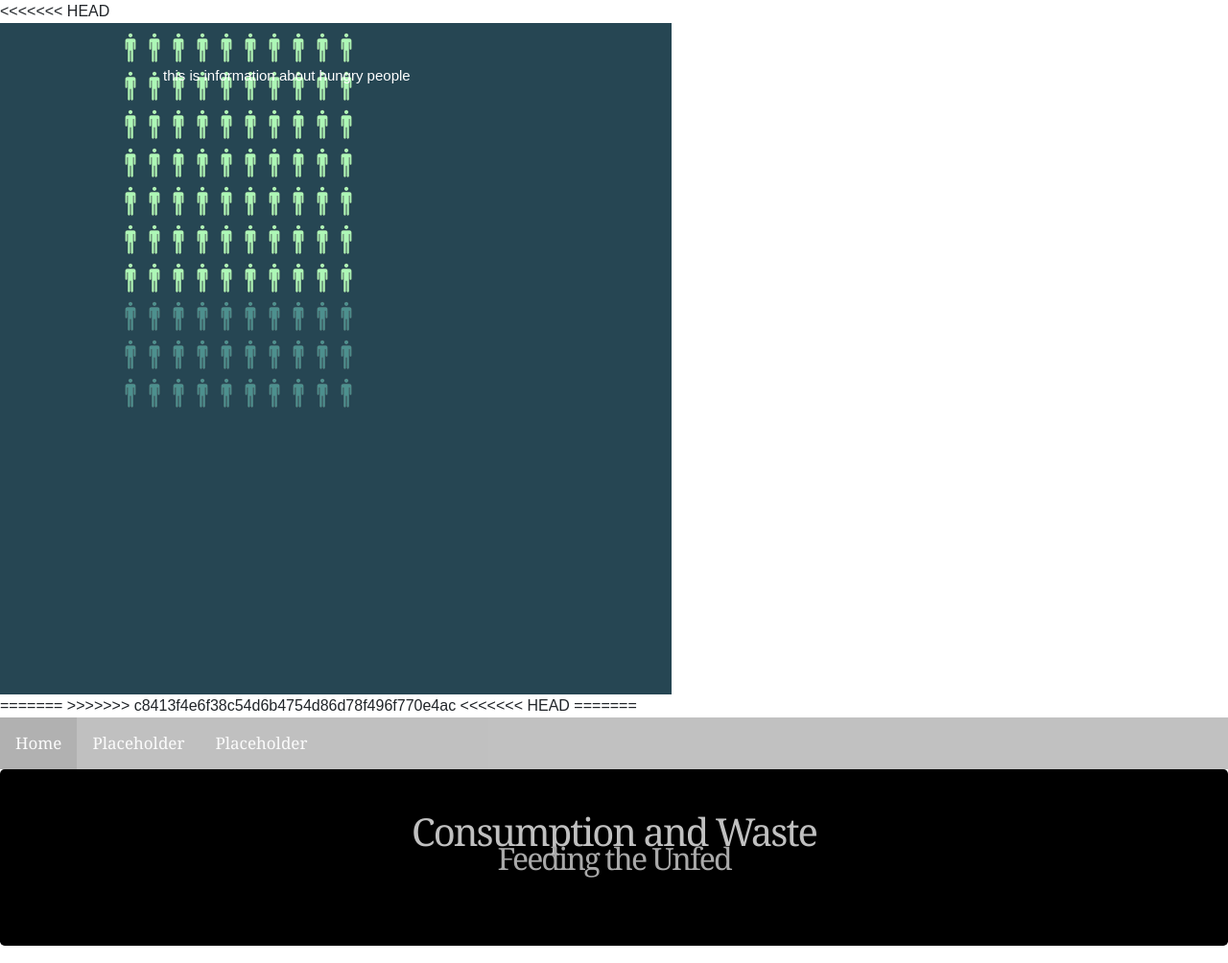
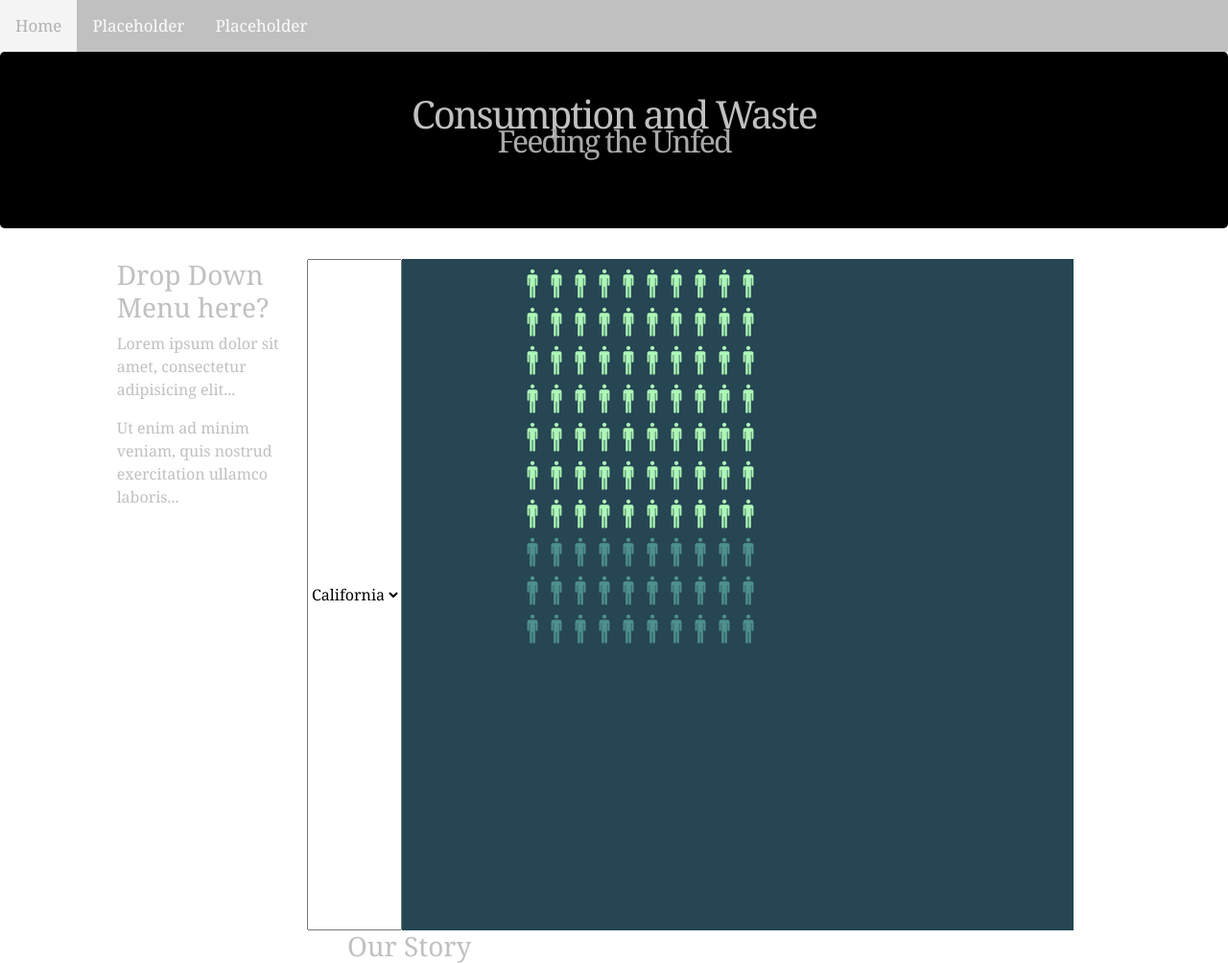
Before and after one commit to darrensagucio/project-2, a Flask app: page / in a window 1280 px wide. Shown: the top 1004 px of the page at 96% size. Run offline with Flask 2, Linux system fonts and the light colour scheme; some libraries are stand-ins or nearby versions.

Commit message:
kinda getting dropdown to work

```diff
--- /dev/null
+++ b/static/data/dummy_data.json
@@ -0,0 +1,4 @@
+{
+    "states":["California","Texas","Florida","Maine"],
+    "hunger":[{"California":90, "Texas":80, "Florida":70, "Maine":60}]
+}
--- a/static/js/graph3.js
+++ b/static/js/graph3.js
@@ -1,7 +1,24 @@
 var drawGraph = function(){
 
+	var dropMenu = d3.select("#selDataset")
+
+    d3.json("../static/data/dummy_data.json").then((data) => {
+        console.log(data)
+		var locations = d3.values(data.states)
+		console.log(locations)
+        locations.forEach((place) => {
+			console.log(place)
+            dropMenu
+            .append("option")
+            .text(place)
+            .property("value", place);
+        });
+		console.log()
+	})
+
+
 	//number of icons to color in to visualize percent
-	var percentNumber = 92;
+	var percentNumber = 100;
 
 	//variables for the font family, and some colors
 	var fontFamily = "helvetica";
@@ -69,19 +86,35 @@ var drawGraph = function(){
 
     d3.selectAll("#hunger_icon")
         .attr("transform","scale(0.05)")
-        .attr("stroke","red")
-
-    var test = container.append('text').text("this is information about hungry people")
-                    .attr('id','text_info')
-                    .attr("font-size","15px")
-                    .attr('x',50)
-                    .attr('y',50)
-                    .style('fill','white')
 
 
 
 
-
+    //this was a text box test while experimenting with colors of people
+    // var test = container.append('text').text("this is information about hungry people")
+    //                 .attr('id','text_info')
+    //                 .attr("font-size","15px")
+    //                 .attr('x',50)
+    //                 .attr('y',50)
+    //                 .style('fill','white')
 
 }
+
+function updateChart(selection) {
+	d3.json("../static/data/dummy_data.json").then(d => {
+		console.log(selection)
+		console.log(d3.keys(d.hunger[0]))
+		hunger_data = d.hunger[0]
+		console.log(hunger_data)
+		console.log(hunger_data.filter(d3.keys(hunger_data) === selection))
+		//container.selectAll("use")
+		//	.data(d.selection)
+	})
+
+}
+
+function optionChanged(dropSel){
+	updateChart(dropSel)
+}
+
 drawGraph()
--- a/templates/index.html
+++ b/templates/index.html
@@ -6,17 +6,13 @@
 		<title>Consumption and Waste: Feeding the Unfed</title>
 
 		<!-- bootstrap -->
-<<<<<<< HEAD
 
 		<!-- css file -->
 		<!-- <link rel="stylesheet" type="text/css" href="[ENTER CSS FILE HERE]"> -->
 
 		</head>
 		<body>
-			<div class = "graph">
 
-			</div>
-=======
 		<link rel="stylesheet" href="https://stackpath.bootstrapcdn.com/bootstrap/4.3.1/css/bootstrap.min.css"
   		integrity="sha384-ggOyR0iXCbMQv3Xipma34MD+dH/1fQ784/j6cY/iJTQUOhcWr7x9JvoRxT2MZw1T" crossorigin="anonymous">
   		<script src="https://code.jquery.com/jquery-3.3.1.slim.min.js" integrity="sha384-q8i/X+965DzO0rT7abK41JStQIAqVgRVzpbzo5smXKp4YfRvH+8abtTE1Pi6jizo" crossorigin="anonymous"></script>
@@ -24,13 +20,8 @@
   		<script src="https://stackpath.bootstrapcdn.com/bootstrap/4.3.1/js/bootstrap.min.js" integrity="sha384-JjSmVgyd0p3pXB1rRibZUAYoIIy6OrQ6VrjIEaFf/nJGzIxFDsf4x0xIM+B07jRM" crossorigin="anonymous"></script>
 		<!-- favicon.ico error corrected -->
 		<link rel="shortcut icon" href="#">
->>>>>>> c8413f4e6f38c54d6b4754d86d78f496f770e4ac
 
 
-<<<<<<< HEAD
-		<!-- d3 js -->
-
-=======
 		 <!-- leaflet script -->
 		 <link rel="stylesheet" href="https://unpkg.com/leaflet@1.3.3/dist/leaflet.css"
 		 integrity="sha512-Rksm5RenBEKSKFjgI3a41vrjkw4EVPlJ3+OiI65vTjIdo9brlAacEuKOiQ5OFh7cOI1bkDwLqdLw3Zg0cRJAAQ=="
@@ -66,6 +57,10 @@
 				<p>Lorem ipsum dolor sit amet, consectetur adipisicing elit...</p>
 				<p>Ut enim ad minim veniam, quis nostrud exercitation ullamco laboris...</p>
 			  </div>
+			  <select id="selDataset" onchange= "optionChanged(this.value)"></select>
+			<div class = "graph">
+
+			</div>
 			  <div class="col-lg-8">
 				<center><h3>Our Story</h3>
 				<p>Our project is to visualize the juxtaposition between the amount of food waste that occurs and the widespread hunger (measured by food insecurity) throughout America. The story we want to convey is the high level of disconnect between the amount of food wasted and the amount of food needed to provide for the food insecure. While we won’t know the exact numbers until we do the analysis, a huge amount of food insecurity could be solved by repurposing food waste, and we want to visually display these disparities, as visuals can create a much larger impact than pure numbers.</p>
@@ -87,7 +82,6 @@
 			<!-- JS  -->
 			<script type=text/javascript src="{{url_for('static', filename='js/map.js')}}"></script>
 		  </div>
->>>>>>> c8413f4e6f38c54d6b4754d86d78f496f770e4ac
 
 		<!-- js files -->
 		<!-- <script type="text/javascript" src="[ENTER JAVASCRIPT FILE HERE]"></script> -->
@@ -97,7 +91,6 @@
 			<footer>Created by <a href="https://github.com/darrensagucio/project-2" target="_blank">Group 4</a></footer>
   		</div>
 	</body>
-<<<<<<< HEAD
 
 
 <script src="https://d3js.org/d3.v5.min.js"></script>
@@ -105,7 +98,6 @@
 <script type="text/javascript" src="../static/js/graph3.js"></script>
 
 </html>
-=======
 </html>
 
 <!-- leaflet just in case (css)-->
@@ -117,4 +109,3 @@
 		<!-- <script src="https://unpkg.com/leaflet@1.3.3/dist/leaflet.js"
 		integrity="sha512-tAGcCfR4Sc5ZP5ZoVz0quoZDYX5aCtEm/eu1KhSLj2c9eFrylXZknQYmxUssFaVJKvvc0dJQixhGjG2yXWiV9Q=="
 		crossorigin=""></script> -->
->>>>>>> c8413f4e6f38c54d6b4754d86d78f496f770e4ac
```
